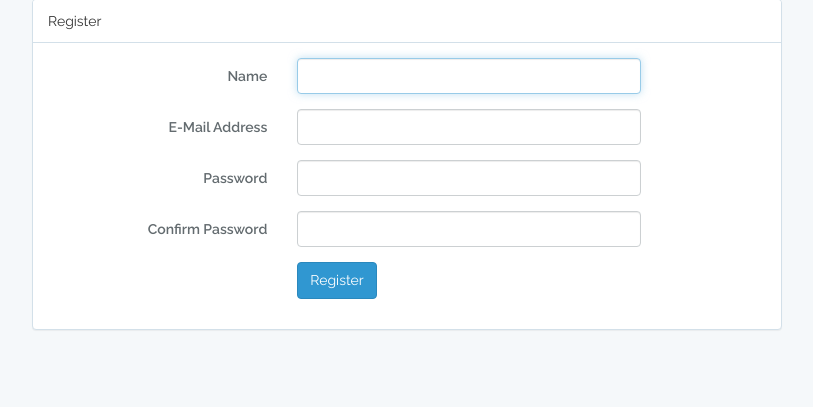
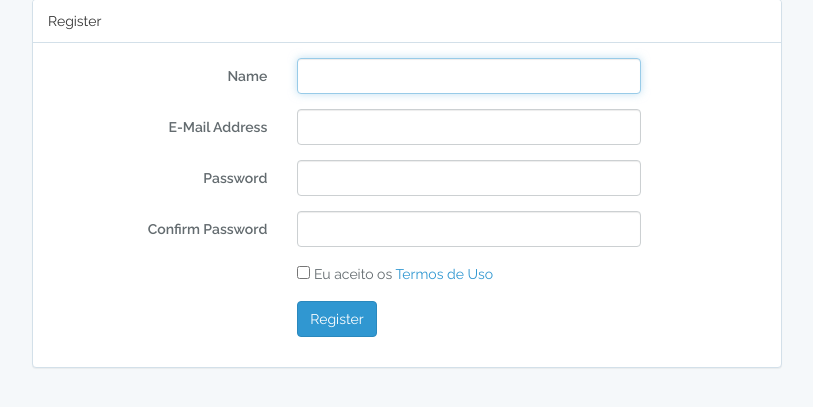
Before and after one commit to luizatavares/GiveBook, a Laravel app: page /register in a window 1280 px wide. Shown: the part 74-481 px from the top of the page, without its empty margins (233-1046 px from the left). Run offline with Laravel 8, Linux system fonts and the light colour scheme; settings files or empty folders that the repository lacks are supplied.

Commit message:
alteracao termos de uso

```diff
--- a/resources/views/auth/register.blade.php
+++ b/resources/views/auth/register.blade.php
@@ -60,7 +60,14 @@
                                 <input id="password-confirm" type="password" class="form-control" name="password_confirmation" required>
                             </div>
                         </div>
+                            <div class="form-group">
 
+                            <label for="password-confirm" class="col-md-4 control-label"></label>
+
+                            <div class="col-md-6">
+                              <input type="checkbox" name="vehicle" value="Car" required > Eu aceito os <a href="{{asset('termosdeuso.pdf')}}" target="_blank">Termos de Uso</a>
+                            </div>
+                        </div>
                         <div class="form-group">
                             <div class="col-md-6 col-md-offset-4">
                                 <button type="submit" class="btn btn-primary">
```
